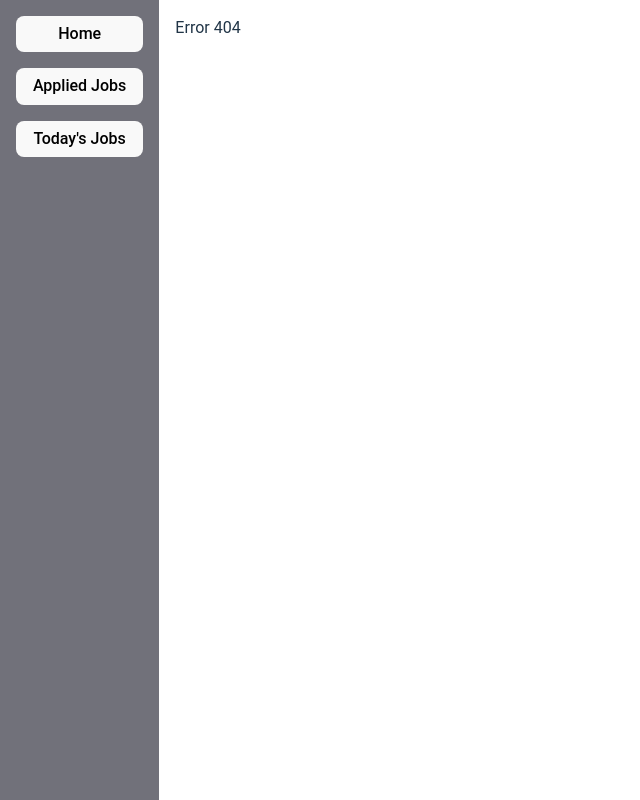
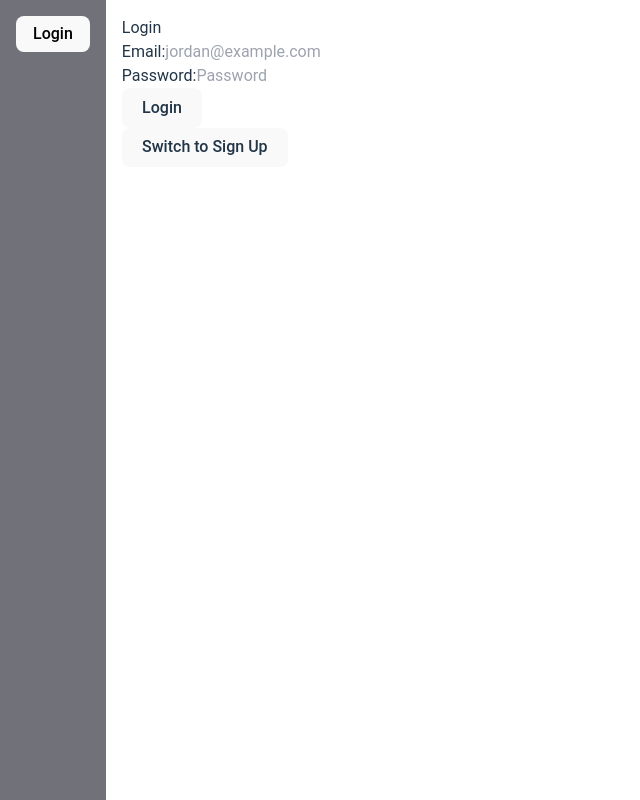
Before and after one commit to aguila-dev/job_search_frontend, a React (Vite) app: page /auth in a window 1280 px wide. Before the commit this address had no page. Shown: the whole page, without its empty margins (0-640 px from the left). Built offline with nearby package versions, Linux system fonts and the light colour scheme.

Commit message:
starting auth section. needed for fav companies and appliedJob postings

```diff
--- a/package.json
+++ b/package.json
@@ -11,6 +11,7 @@
     "preview": "vite preview"
   },
   "dependencies": {
+    "@reduxjs/toolkit": "^2.2.5",
     "@tailwindcss/typography": "^0.5.13",
     "axios": "^1.6.8",
     "date-fns": "^3.6.0",
@@ -18,6 +19,7 @@
     "he": "^1.2.0",
     "react": "^18.2.0",
     "react-dom": "^18.2.0",
+    "react-redux": "^9.1.2",
     "react-router-dom": "^6.22.3"
   },
   "devDependencies": {
--- a/src/AppRoutes.tsx
+++ b/src/AppRoutes.tsx
@@ -1,18 +1,34 @@
-import { Route, Routes } from 'react-router-dom';
+import { Navigate, Route, Routes } from 'react-router-dom';
 import Home from './pages/Home';
 import AllJobPostingsComponent from './pages/AllJobPostingsComponent';
 import AppliedJobsComponent from './pages/AppliedJobs';
+import { useAppSelector } from './redux/store';
+import ProtectedRoutes from './ProtectedRoutes';
+import AuthComponent from './components/Auth/AuthComponent';
 
 const AppRoutes = () => {
+  const { token, loading, error } = useAppSelector((state) => state.auth);
   return (
     <Routes>
+      {!token ? (
+        <>
+          <Route path='/auth' element={<AuthComponent />} />
+          <Route path='/*' element={<Navigate to='/auth' replace />} />
+        </>
+      ) : (
+        <Route element={<ProtectedRoutes />}>
           <Route path='/' element={<Home />} />
           <Route path='/jobs/:company' element={<AllJobPostingsComponent />} />
-      <Route path='/profile/applied-jobs' element={<AppliedJobsComponent />} />
+          <Route
+            path='/profile/applied-jobs'
+            element={<AppliedJobsComponent />}
+          />
           <Route
             path='/jobs/todays-jobs'
             element={<AllJobPostingsComponent isTodaysJobs={true} />}
           />
+        </Route>
+      )}
       <Route path='/*' element={<div> Error 404</div>} />
     </Routes>
   );
--- /dev/null
+++ b/src/ProtectedRoutes.tsx
@@ -0,0 +1,11 @@
+import { Navigate, Outlet } from 'react-router-dom';
+
+import { useAppSelector } from './redux/store';
+
+const ProtectedRoute = () => {
+  const token = useAppSelector((state) => state.auth.token);
+
+  return token ? <Outlet /> : <Navigate to='/auth' />;
+};
+
+export default ProtectedRoute;
--- /dev/null
+++ b/src/api/auth.ts
@@ -0,0 +1,26 @@
+import axios from 'axios';
+
+export const loginOrSignup = async (
+  email: string,
+  password: string,
+  auth: string
+) => {
+  try {
+    const { data } = await axios.post(`/v1/api/auth/${auth}`, {
+      email,
+      password,
+    });
+    return data;
+  } catch (error) {
+    console.error('Error logging in:', error);
+    return null;
+  }
+};
+
+export const logout = async () => {
+  try {
+    await axios.post('/v1/api/auth/logout');
+  } catch (error) {
+    console.error('Error logging out:', error);
+  }
+};
--- /dev/null
+++ b/src/components/Auth/AuthComponent.tsx
@@ -0,0 +1,74 @@
+import { useState } from 'react';
+import { useAppDispatch, useAppSelector } from '../../redux/store';
+import {
+  loginUser,
+  signupUser,
+  logoutUser,
+} from '../../redux/slices/authSlice';
+
+const AuthComponent = () => {
+  const dispatch = useAppDispatch();
+  const { loading, error, token } = useAppSelector((state) => state.auth);
+  const [email, setEmail] = useState<string>('');
+  const [password, setPassword] = useState<string>('');
+  const [isSignup, setIsSignup] = useState<boolean>(false);
+
+  const handleSubmit = (e: React.FormEvent) => {
+    e.preventDefault();
+    if (isSignup) {
+      dispatch(signupUser({ email, password }));
+    } else {
+      dispatch(loginUser({ email, password }));
+    }
+  };
+
+  const handleLogout = () => {
+    dispatch(logoutUser());
+  };
+
+  return (
+    <div>
+      {token ? (
+        <div>
+          <h2>Welcome</h2>
+          <button onClick={handleLogout}>Logout</button>
+        </div>
+      ) : (
+        <>
+          <h2>{isSignup ? 'Sign Up' : 'Login'}</h2>
+          <form onSubmit={handleSubmit}>
+            <div>
+              <label>Email:</label>
+              <input
+                placeholder='jordan@example.com'
+                type='email'
+                value={email}
+                onChange={(e) => setEmail(e.target.value)}
+                required
+              />
+            </div>
+            <div>
+              <label>Password:</label>
+              <input
+                type='password'
+                value={password}
+                placeholder='Password'
+                onChange={(e) => setPassword(e.target.value)}
+                required
+              />
+            </div>
+            <button type='submit' disabled={loading}>
+              {loading ? 'Loading...' : isSignup ? 'Sign Up' : 'Login'}
+            </button>
+          </form>
+          {error && <p style={{ color: 'red' }}>{error}</p>}
+          <button type='button' onClick={() => setIsSignup((prev) => !prev)}>
+            {isSignup ? 'Switch to Login' : 'Switch to Sign Up'}
+          </button>
+        </>
+      )}
+    </div>
+  );
+};
+
+export default AuthComponent;
--- a/src/components/Navbar/Navbar.tsx
+++ b/src/components/Navbar/Navbar.tsx
@@ -1,11 +1,13 @@
 import { useState } from 'react';
 import { useNavigate } from 'react-router-dom';
 import NavItem from '../Button/NavItem';
+import { useAppSelector } from '../../redux/store';
 
 type NavbarLink = {
   name: string;
   path: string;
   active?: boolean;
+  requiresAuth?: boolean;
 };
 interface NavbarProps {
   navbarLinks: NavbarLink[];
@@ -14,6 +16,7 @@ interface NavbarProps {
 const Navbar = ({ navbarLinks }: NavbarProps) => {
   const navigate = useNavigate();
   const [isMenuOpen, setIsMenuOpen] = useState(false);
+  const token = useAppSelector((state) => state.auth.token);
 
   const handleMenuToggle = () => {
     setIsMenuOpen(!isMenuOpen);
@@ -45,7 +48,9 @@ const Navbar = ({ navbarLinks }: NavbarProps) => {
           isMenuOpen ? 'opacity-100 visible' : 'opacity-0 invisible'
         } z-40`}
       >
-        {navbarLinks.map(
+        {navbarLinks
+          .filter((link) => (token ? link.active : !link.requiresAuth))
+          .map(
             (link) =>
               link.active && (
                 <p
@@ -61,7 +66,9 @@ const Navbar = ({ navbarLinks }: NavbarProps) => {
 
       {/* Desktop Menu */}
       <div className='hidden md:flex md:flex-col md:items-center md:justify-center md:gap-4'>
-        {navbarLinks.map(
+        {navbarLinks
+          .filter((link) => (token ? link.active : !link.requiresAuth))
+          .map(
             (link) =>
               link.active && (
                 <NavItem
--- a/src/constants/navbarLinks.ts
+++ b/src/constants/navbarLinks.ts
@@ -1,17 +1,25 @@
 export const NAVBAR_LINKS = [
+  {
+    name: 'Login',
+    path: '/auth',
+    active: true,
+  },
   {
     name: 'Home',
     path: '/',
     active: true,
+    requiresAuth: true,
   },
   {
     name: 'Applied Jobs',
     path: '/profile/applied-jobs',
     active: true,
+    requiresAuth: true,
   },
   {
     name: " Today's Jobs",
     path: '/jobs/todays-jobs',
     active: true,
+    requiresAuth: true,
   },
 ];
--- a/src/main.tsx
+++ b/src/main.tsx
@@ -2,12 +2,16 @@ import React from 'react';
 import ReactDOM from 'react-dom/client';
 import App from './App.tsx';
 import { BrowserRouter as Router } from 'react-router-dom';
+import { Provider } from 'react-redux';
+import store from './redux/store';
 import './index.css';
 
 ReactDOM.createRoot(document.getElementById('root')!).render(
   <Router>
-    <React.StrictMode>
-      <App />
-    </React.StrictMode>
+    <Provider store={store}>
+      <React.StrictMode>
+        <App />
+      </React.StrictMode>
+    </Provider>
   </Router>
 );
--- /dev/null
+++ b/src/redux/interfaces.ts
@@ -0,0 +1,5 @@
+export interface AuthState {
+  token: string | null;
+  loading: boolean;
+  error: string | null;
+}
--- /dev/null
+++ b/src/redux/slices/authSlice.ts
@@ -0,0 +1,120 @@
+import { createAsyncThunk, createSlice, PayloadAction } from '@reduxjs/toolkit';
+import { AuthState } from '../interfaces';
+import { loginOrSignup, logout } from '../../api/auth';
+
+const initialState: AuthState = {
+  token: null,
+  loading: false,
+  error: null,
+};
+
+export const loginUser = createAsyncThunk(
+  'auth/login',
+  async (
+    { email, password }: { email: string; password: string },
+    { rejectWithValue }
+  ) => {
+    try {
+      const token = await loginOrSignup(email, password, 'login');
+      return token;
+    } catch (error: any) {
+      return rejectWithValue(error.response.data.message);
+    }
+  }
+);
+
+export const signupUser = createAsyncThunk(
+  'auth/signup',
+  async (
+    { email, password }: { email: string; password: string },
+    { rejectWithValue }
+  ) => {
+    try {
+      const token = await loginOrSignup(email, password, 'signup');
+      return token;
+    } catch (error: any) {
+      return rejectWithValue(error.response.data.message);
+    }
+  }
+);
+
+export const logoutUser = createAsyncThunk('auth/logout', async () => {
+  try {
+    await logout();
+  } catch (error: any) {
+    console.error('Error logging out:', error);
+  }
+});
+
+const authSlice = createSlice({
+  name: 'auth',
+  initialState,
+  reducers: {
+    setToken(state, action: PayloadAction<string>) {
+      state.token = action.payload;
+    },
+    setLoading(state, action: PayloadAction<boolean>) {
+      state.loading = action.payload;
+    },
+    setError(state, action: PayloadAction<string | null>) {
+      state.error = action.payload;
+    },
+    // loginStart(state) {
+    //   state.loading = true;
+    //   state.error = null;
+    // },
+    // loginSuccess(state, action: PayloadAction<string>) {
+    //   state.token = action.payload;
+    //   state.loading = false;
+    // },
+    // loginFailure(state, action: PayloadAction<string>) {
+    //   state.error = action.payload;
+    //   state.loading = false;
+    // },
+    // logoutUser(state) {
+    //   state.token = null;
+    // },
+  },
+  extraReducers: (builder) => {
+    builder
+      .addCase(loginUser.pending, (state) => {
+        state.loading = true;
+        state.error = null;
+      })
+      .addCase(loginUser.fulfilled, (state, action) => {
+        state.token = action.payload;
+        state.loading = false;
+      })
+      .addCase(loginUser.rejected, (state, action) => {
+        state.loading = false;
+        state.error = action.payload as string;
+      })
+      .addCase(signupUser.pending, (state) => {
+        state.loading = true;
+        state.error = null;
+      })
+      .addCase(signupUser.fulfilled, (state, action) => {
+        state.token = action.payload;
+        state.loading = false;
+      })
+      .addCase(signupUser.rejected, (state, action) => {
+        state.loading = false;
+        state.error = action.payload as string;
+      })
+      .addCase(logoutUser.pending, (state) => {
+        state.loading = true;
+        state.error = null;
+      })
+      .addCase(logoutUser.fulfilled, (state) => {
+        state.token = null;
+        state.loading = false;
+      })
+      .addCase(logoutUser.rejected, (state, action) => {
+        state.loading = false;
+        state.error = action.payload as string;
+      });
+  },
+});
+
+export const { setToken, setLoading, setError } = authSlice.actions;
+export default authSlice.reducer;
--- /dev/null
+++ b/src/redux/store/index.ts
@@ -0,0 +1,16 @@
+import { configureStore } from '@reduxjs/toolkit';
+import { TypedUseSelectorHook, useDispatch, useSelector } from 'react-redux';
+import authReducer from '../slices/authSlice';
+
+const store = configureStore({
+  reducer: {
+    auth: authReducer,
+  },
+});
+
+export type RootState = ReturnType<typeof store.getState>;
+export type AppDispatch = typeof store.dispatch;
+export const useAppDispatch: () => AppDispatch = useDispatch;
+export const useAppSelector: TypedUseSelectorHook<RootState> = useSelector;
+
+export default store;
```
Also changed, not shown: 1 other file (tests, documents, lock files or other folders). Lines whose indentation alone changed are shown as unchanged.
